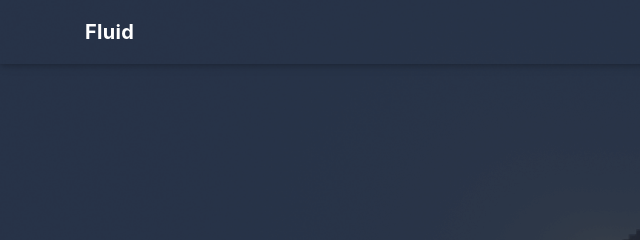
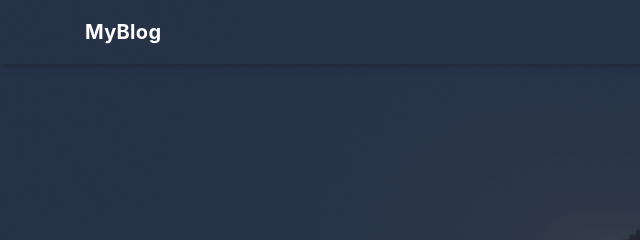
Before and after one commit to Rock1Candy/Rock1Candy.github.io, a plain HTML site: page index.html in a window 1280 px wide. Shown: the top 240 px of the page, 0-640 px from the left. Drawn offline with nearby package versions, Linux system fonts and the light colour scheme; some packages are replaced by stand-ins of ours; a script that the page names is missing; a small style sheet from the web is missing.

Commit message:
Site updated: 2023-01-08 15:11:47

```diff
--- a/index.html
+++ b/index.html
@@ -84,7 +84,7 @@
   <nav id="navbar" class="navbar fixed-top  navbar-expand-lg navbar-dark scrolling-navbar">
   <div class="container">
     <a class="navbar-brand" href="/">
-      <strong>Fluid</strong>
+      <strong>MyBlog</strong>
     </a>
 
     <button id="navbar-toggler-btn" class="navbar-toggler" type="button" data-toggle="collapse"
```
Also changed, not shown: 2023/01/08/Hello/index.html (+1 -1 lines), 2023/01/08/hello-world/index.html (+1 -1 lines), 404.html (+1 -1 lines), archives/2023/01/index.html (+1 -1 lines), archives/2023/index.html (+1 -1 lines), archives/index.html (+1 -1 lines), categories/index.html (+1 -1 lines), links/index.html (+1 -1 lines), tags/index.html (+1 -1 lines).
